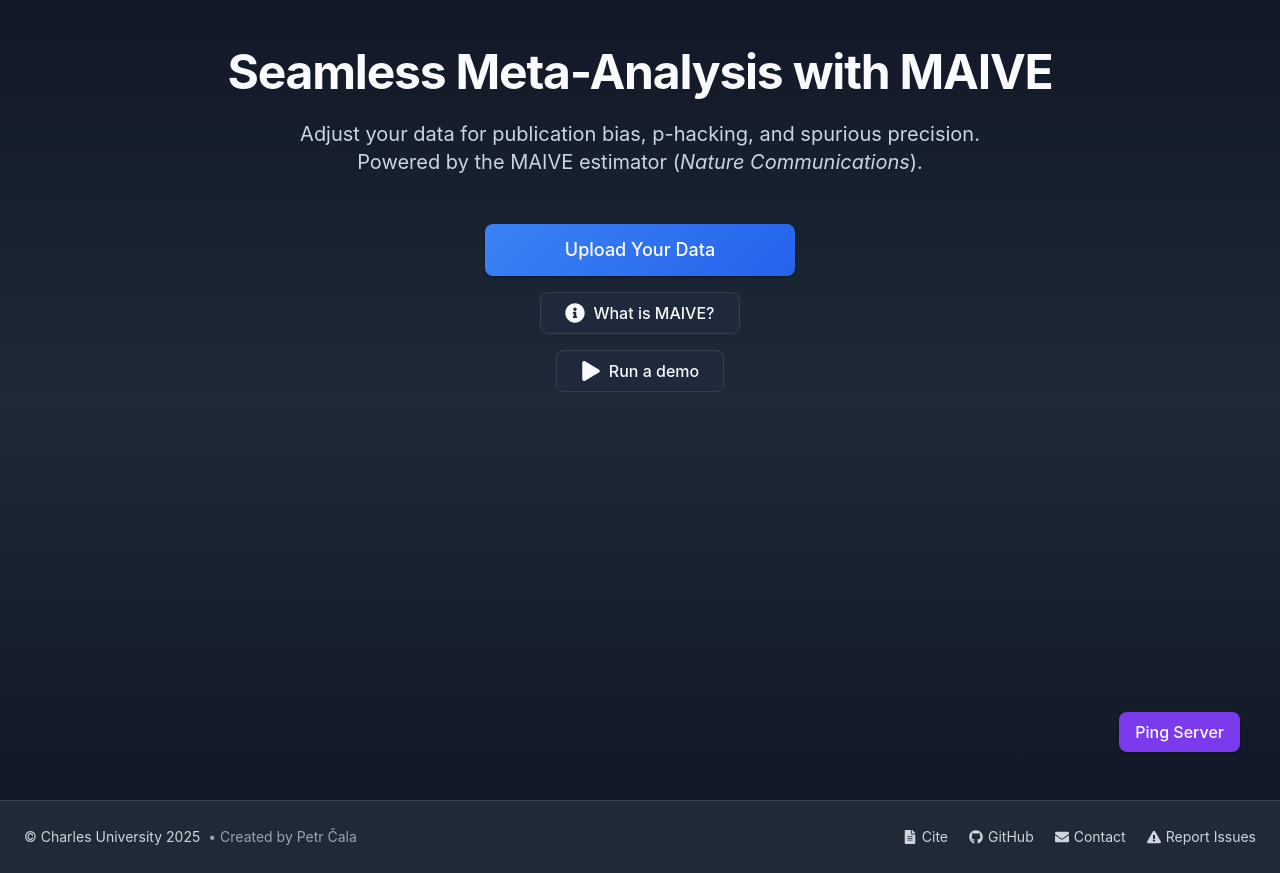
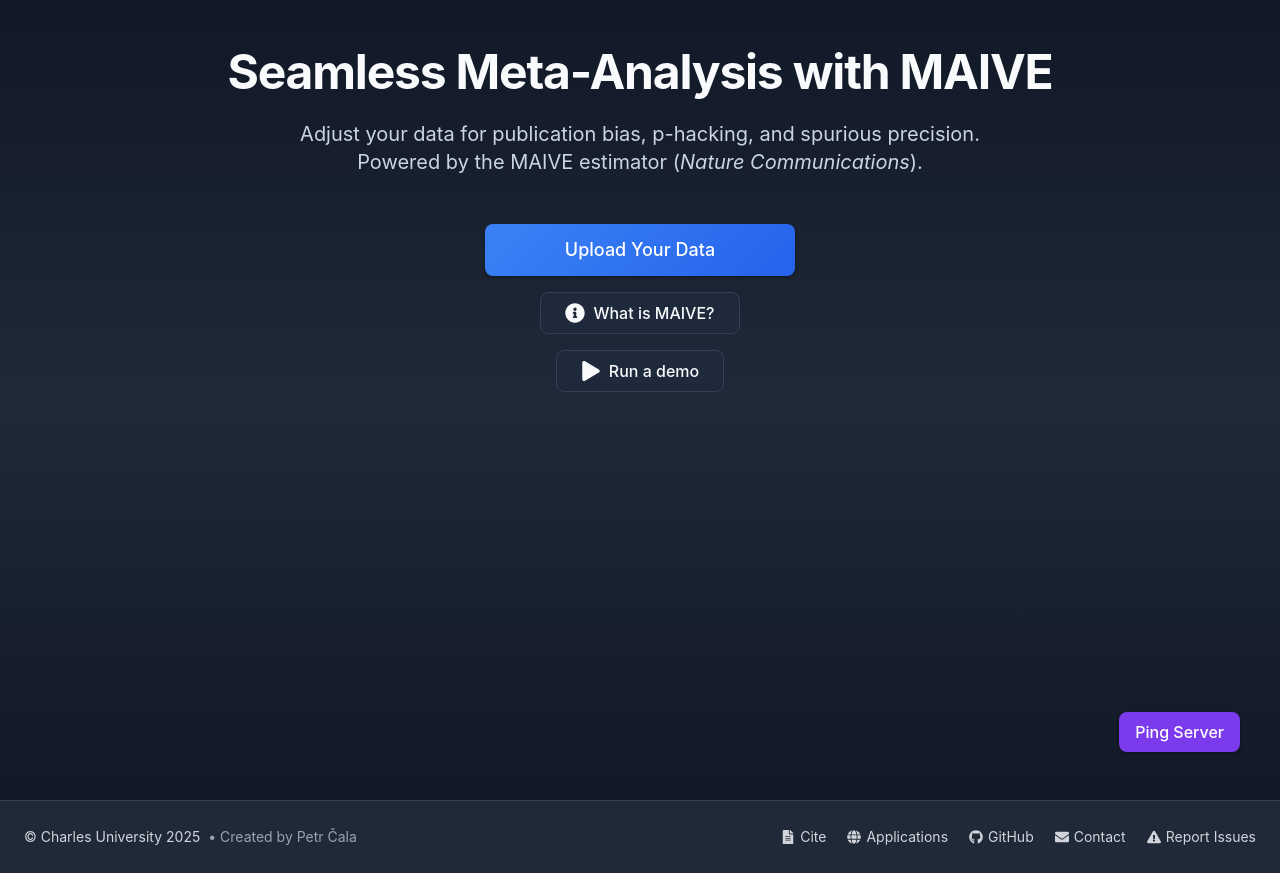
Before and after one commit to PetrCala/maive-ui, a Next.js app in the folder apps/react-ui/client/: page / in a window 1280 px wide. Built offline with nearby package versions, Linux system fonts and the light colour scheme.

Commit message:
feat: add footer link to meta-analysis ecosystem

```diff
--- a/apps/react-ui/client/src/CONST.ts
+++ b/apps/react-ui/client/src/CONST.ts
@@ -15,6 +15,7 @@ const CONST = {
       HOMEPAGE: "https://github.com/PetrCala/maive-ui",
       ISSUES: "https://github.com/PetrCala/maive-ui/issues",
     },
+    APPLICATIONS_URL: "https://meta-analysis.cz/",
     CREATOR_URL: "https://github.com/PetrCala",
     CONTACT_WEBSITE_URL: "https://irsova.com/",
     INSTITUTION_URL: "https://ies.fsv.cuni.cz/en",
--- a/apps/react-ui/client/src/components/Footer.tsx
+++ b/apps/react-ui/client/src/components/Footer.tsx
@@ -11,6 +11,7 @@ import {
   FaGithub,
   FaEnvelope,
   FaExclamationTriangle,
+  FaGlobe,
 } from "react-icons/fa";
 
 type FooterProps = {
@@ -121,6 +122,11 @@ const Footer = ({ className = "" }: FooterProps) => {
             text="Cite"
           />
           <FooterHrefLinkItem
+            href={CONST.LINKS.APPLICATIONS_URL}
+            icon={<FaGlobe />}
+            text="Applications"
+          />
+          <FooterHrefLinkItem
             href={CONST.LINKS.APP_GITHUB.HOMEPAGE}
             icon={<FaGithub />}
             text="GitHub"
```
